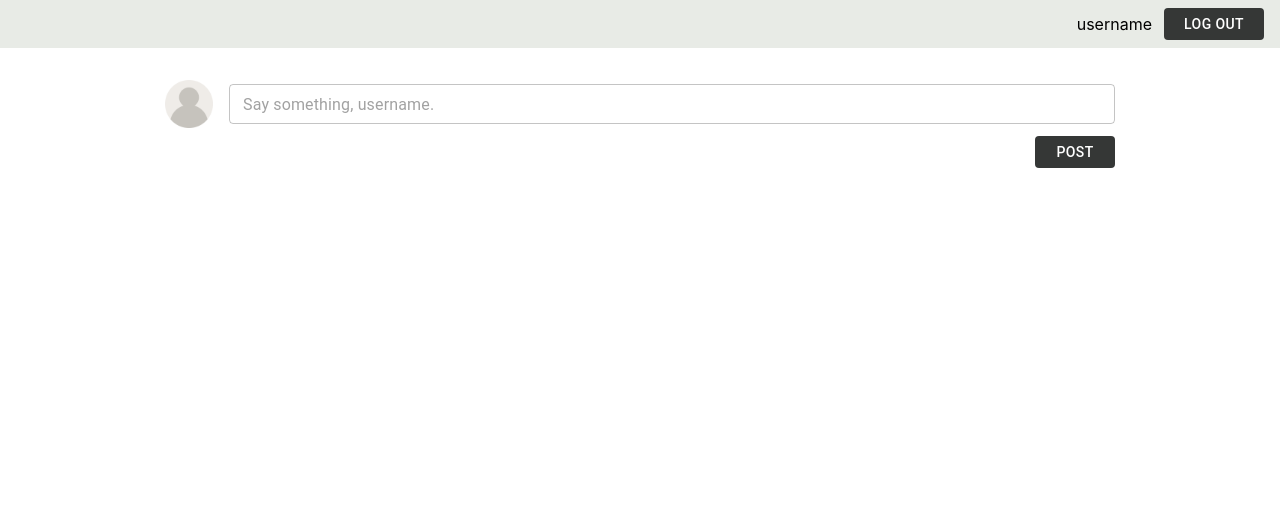
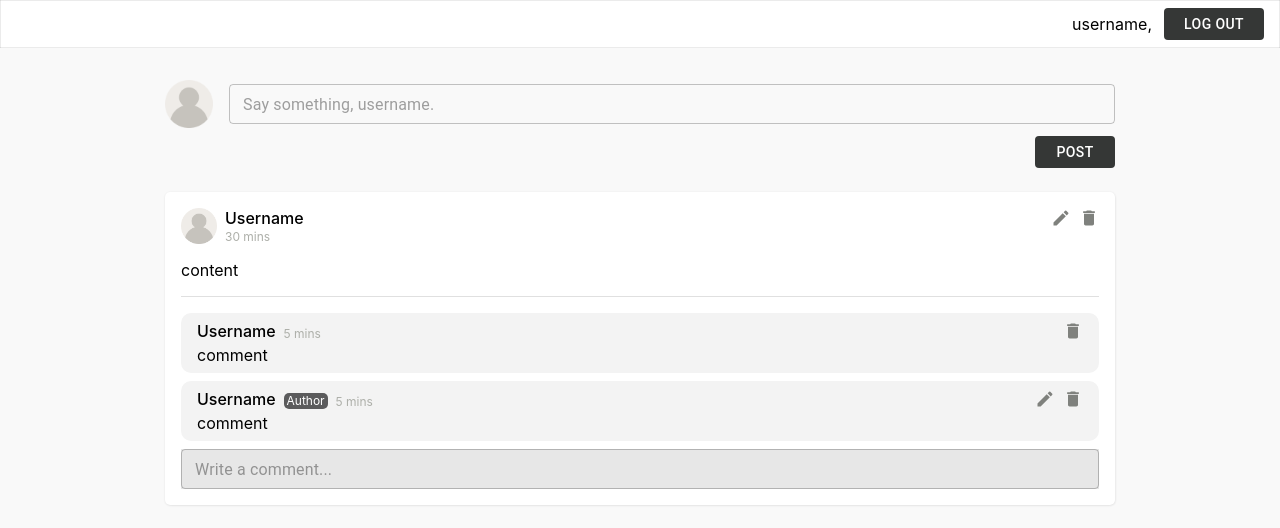
Before and after one commit to flapperz/classbadbad-blog-front, a React (Create React App) app: page /home in a window 1280 px wide. Shown: the top 528 px of the page. Built offline with nearby package versions, Linux system fonts and the light colour scheme.

Commit message:
create post and comment

```diff
--- /dev/null
+++ b/src/components/Comment.js
@@ -0,0 +1,81 @@
+import React from 'react';
+import { makeStyles } from "@material-ui/core/styles";
+import EditIcon from '@material-ui/icons/Edit';
+import DeleteIcon from '@material-ui/icons/Delete';
+
+const Comment = ({ author }) => {
+  const classes = useStyles();
+
+  return (
+    <div className={classes.container}>
+      <div className={classes.header}>
+        <div className={classes.authorDetail}>
+          <div className={classes.owner}>Username</div>
+          { author &&
+            <div className={classes.postAuthor}>
+              <div>Author</div>
+            </div>
+          }
+          <div className={classes.time}>5 mins</div>
+        </div>
+        <div>
+          { author &&
+            <EditIcon className={classes.icon}/>
+          }
+          <DeleteIcon className={classes.icon}/>
+        </div>
+      </div>
+      <div>
+        comment
+      </div>
+    </div>
+  );
+};
+
+  const useStyles = makeStyles({
+    container: {
+      display: "flex",
+      flexDirection: "column",
+      backgroundColor: "#F3F3F3",
+      borderRadius: 10,
+      padding: "8px 16px",
+      marginBottom: 8
+    },
+    header: {
+      display: "flex",
+      justifyContent: "space-between"
+    },
+    owner:{
+      fontWeight: 500,
+      marginRight: 8,
+    },
+    time: {
+      fontSize: 12,
+      color: "#ADAFA9"
+    },
+    authorDetail: {
+      display: "flex",
+      flexDirection: "row",
+      alignItems: "flex-end",
+      marginBottom: 4
+    },
+    icon: {
+      height: 20,
+      width: 20,
+      color: "#7F817D",
+      marginLeft: 8
+    },
+    postAuthor: {
+      display: "flex",
+      justifyContent: "center",
+      width: 44,
+      height: 16,
+      backgroundColor: "#5B5B5C",
+      borderRadius: 5,
+      color: "white",
+      fontSize: 12,
+      marginRight: 8
+    }
+  });
+
+  export default Comment;
--- /dev/null
+++ b/src/components/Post.js
@@ -0,0 +1,99 @@
+import React from 'react';
+import { makeStyles } from "@material-ui/core/styles";
+import EditIcon from '@material-ui/icons/Edit';
+import DeleteIcon from '@material-ui/icons/Delete';
+import Divider from '@material-ui/core/Divider';
+import TextField from '@material-ui/core/TextField';
+
+import UserImg from "../assets/user.png";
+import Comment from "../components/Comment";
+
+const Post = () => {
+  const classes = useStyles();
+
+  return (
+    <div className={classes.container}>
+      <div className={classes.header}>
+        <div className={classes.user}>
+          <img
+            className={classes.img}
+            src={UserImg}
+          />
+          <div className={classes.userDetail}>
+            <div className={classes.owner}>Username</div>
+            <div className={classes.time}>30 mins</div>
+          </div>
+        </div>
+        <div>
+          <EditIcon className={classes.icon}/>
+          <DeleteIcon className={classes.icon}/>
+        </div>
+      </div>
+      <div>content</div>
+      <Divider className={classes.divider}/>
+      <Comment/>
+      <Comment author={true}/>
+      <TextField
+        className={classes.textField}
+        placeholder="Write a comment..."
+        variant="outlined"
+        size="small"
+      />
+    </div>
+  );
+};
+
+  const useStyles = makeStyles({
+    container: {
+      display: "flex",
+      flexDirection: "column",
+      backgroundColor: "white",
+      padding: 16,
+      boxShadow: "0.25px 0.5px 2px #DADADA",
+      borderRadius: 5
+    },
+    user: {
+      display: "flex",
+      flexDirection: "row",
+    },
+    img: {
+      height: 36,
+      width: 36,
+      marginRight: 8
+    },
+    userDetail: {
+      display: "flex",
+      flexDirection: "column",
+      justifyContent: "space-between"
+    },
+    icon: {
+      height: 20,
+      width: 20,
+      color: "#7F817D",
+      marginLeft: 8
+    },
+    header: {
+      display: "flex",
+      justifyContent: "space-between",
+      marginBottom: 16
+    },
+    divider: {
+      marginTop: 16,
+      marginBottom: 16
+    },
+    textField: {
+      backgroundColor: "#E7E7E7",
+    },
+    owner:{
+      fontWeight: 500
+    },
+    time: {
+      fontSize: 12,
+      color: "#ADAFA9"
+    },
+    comment: {
+      marginBottom: 8
+    }
+  });
+
+  export default Post;
--- a/src/pages/Home.js
+++ b/src/pages/Home.js
@@ -4,6 +4,7 @@ import Button from '@material-ui/core/Button';
 import TextField from '@material-ui/core/TextField';
 
 import UserImg from "../assets/user.png";
+import Post from "../components/Post";
 
 const Home = ({ history }) => {
   const classes = useStyles();
@@ -11,7 +12,7 @@ const Home = ({ history }) => {
   return (
     <div>
       <div className={classes.navBar}>
-        <div style={{ marginRight: 12 }}>username</div>
+        <div style={{ marginRight: 12 }}>username,</div>
         <Button
           className={classes.logoutButton}
           variant="contained"
@@ -48,6 +49,7 @@ const Home = ({ history }) => {
         >
           Post
         </Button>
+        <Post/>
       </div>
     </div>
   );
@@ -59,6 +61,8 @@ const useStyles = makeStyles({
     flex: 1,
     flexDirection: "column",
     padding: "32px 165px",
+    height: "100vh",
+    backgroundColor: "#F9F9F9",
   },
   navBar: {
     display: "flex",
@@ -66,7 +70,7 @@ const useStyles = makeStyles({
     alignItems: "center",
     width: "100vw",
     height: 48,
-    backgroundColor: "#E8EBE6",
+    boxShadow: "inset 0 0 1px #353736",
   },
   logoutButton: {
     height: 32,
@@ -81,7 +85,8 @@ const useStyles = makeStyles({
     color: "white",
     boxShadow: 'none',
     alignSelf: "flex-end",
-    marginTop: 8
+    marginTop: 8,
+    marginBottom: 24
   },
   img: {
     display: "flex",
--- a/src/pages/Login.js
+++ b/src/pages/Login.js
@@ -60,7 +60,8 @@ const useStyles = makeStyles({
     flexDirection: "column",
     alignItems: "center",
     justifyContent: "center",
-    height: "100vh"
+    height: "100vh",
+    marginTop: -60
   },
   textFieldContainer: {
     display: "flex",
```
